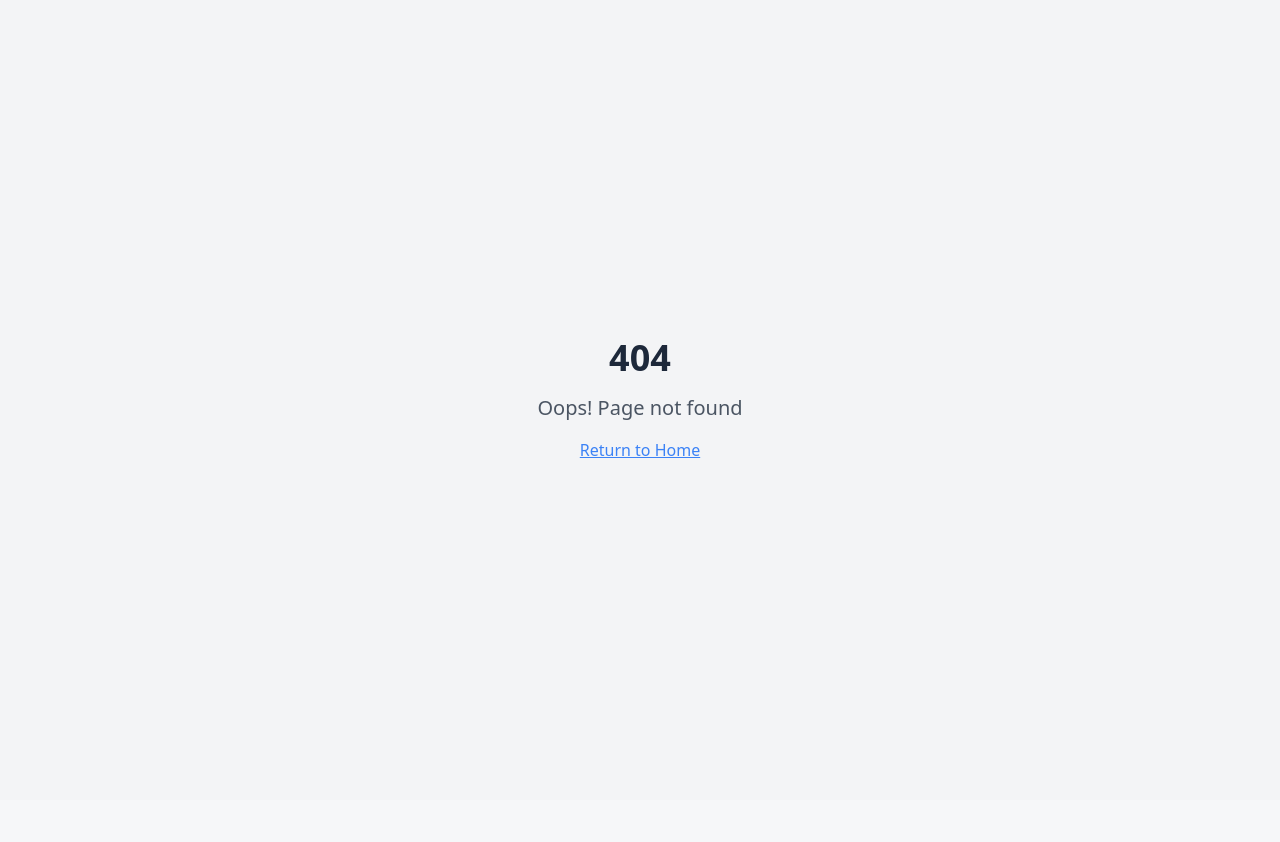
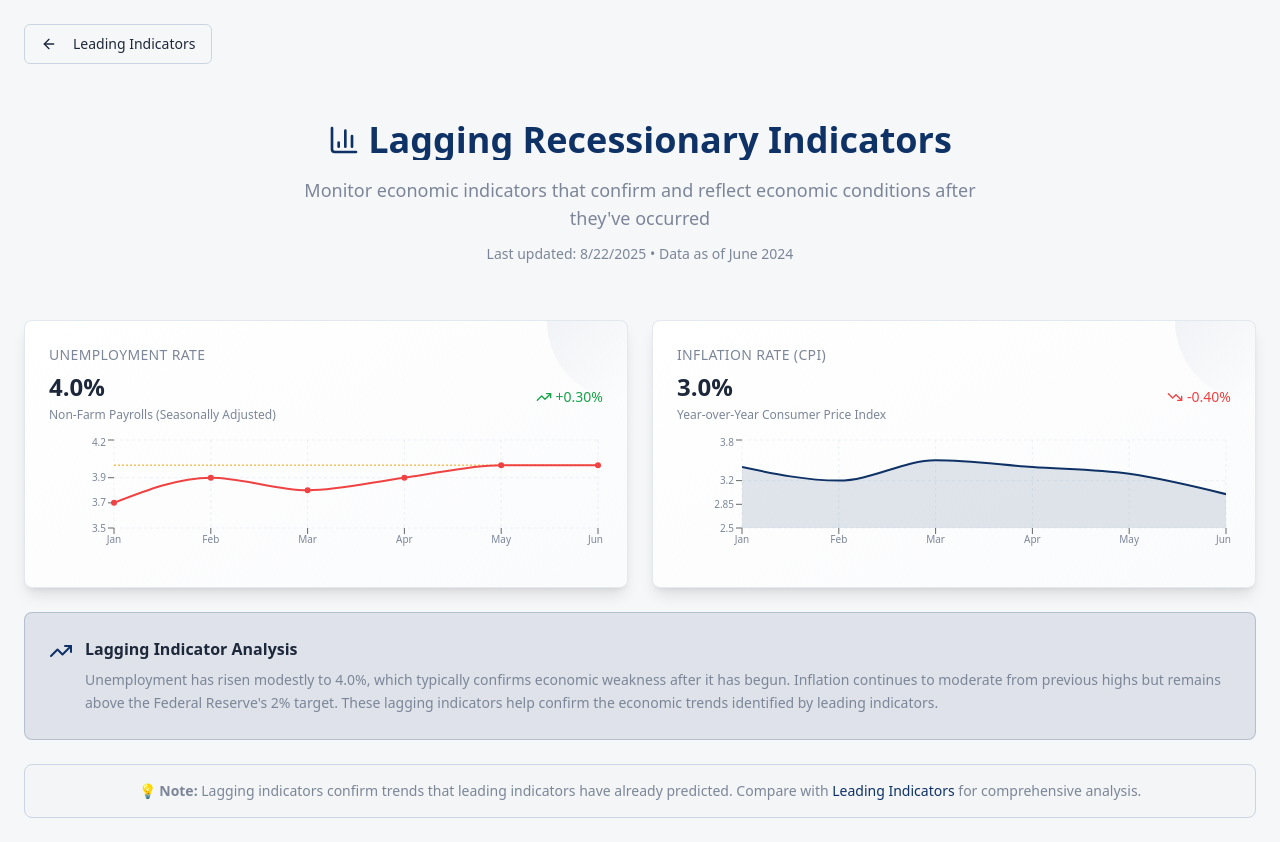
Before and after one commit to QuinnDSkelly/recessionary-indicators, a React (Vite) app: page /lagging in a window 1280 px wide. Before the commit this address had no page. Before the commit the page ends 800 px from the top, so only its background shows below. Built offline with nearby package versions, Linux system fonts and the light colour scheme.

Commit message:
Add Lagging Recessionary Indicators page
Add a new page to the dashboard for "Lagging Recessionary Indicators" which includes U.S. data on Unemployment Rate and Inflation.

```diff
--- a/src/App.tsx
+++ b/src/App.tsx
@@ -4,6 +4,7 @@ import { TooltipProvider } from "@/components/ui/tooltip";
 import { QueryClient, QueryClientProvider } from "@tanstack/react-query";
 import { BrowserRouter, Routes, Route } from "react-router-dom";
 import Index from "./pages/Index";
+import LaggingIndicators from "./pages/LaggingIndicators";
 import NotFound from "./pages/NotFound";
 
 const queryClient = new QueryClient();
@@ -16,6 +17,7 @@ const App = () => (
       <BrowserRouter>
         <Routes>
           <Route path="/" element={<Index />} />
+          <Route path="/lagging" element={<LaggingIndicators />} />
           {/* ADD ALL CUSTOM ROUTES ABOVE THE CATCH-ALL "*" ROUTE */}
           <Route path="*" element={<NotFound />} />
         </Routes>
--- /dev/null
+++ b/src/components/InflationChart.tsx
@@ -0,0 +1,45 @@
+import { AreaChart, Area, XAxis, YAxis, CartesianGrid, ResponsiveContainer, ReferenceLine } from 'recharts';
+
+const inflationData = [
+  { month: 'Jan', cpi: 3.4 },
+  { month: 'Feb', cpi: 3.2 },
+  { month: 'Mar', cpi: 3.5 },
+  { month: 'Apr', cpi: 3.4 },
+  { month: 'May', cpi: 3.3 },
+  { month: 'Jun', cpi: 3.0 }
+];
+
+export const InflationChart = () => {
+  return (
+    <div className="h-32">
+      <ResponsiveContainer width="100%" height="100%">
+        <AreaChart data={inflationData} margin={{ top: 5, right: 5, left: 5, bottom: 5 }}>
+          <CartesianGrid strokeDasharray="3 3" stroke="hsl(var(--border))" opacity={0.3} />
+          <XAxis
+            dataKey="month"
+            tick={{ fontSize: 10, fill: 'hsl(var(--muted-foreground))' }}
+            axisLine={false}
+          />
+          <YAxis
+            tick={{ fontSize: 10, fill: 'hsl(var(--muted-foreground))' }}
+            axisLine={false}
+            domain={[2.5, 3.8]}
+          />
+          <ReferenceLine
+            y={2.0}
+            stroke="hsl(var(--success))"
+            strokeDasharray="2 2"
+            strokeWidth={1}
+          />
+          <Area
+            type="monotone"
+            dataKey="cpi"
+            stroke="hsl(var(--financial-blue))"
+            fill="hsl(var(--financial-blue) / 0.2)"
+            strokeWidth={2}
+          />
+        </AreaChart>
+      </ResponsiveContainer>
+    </div>
+  );
+};
--- /dev/null
+++ b/src/components/UnemploymentChart.tsx
@@ -0,0 +1,46 @@
+import { LineChart, Line, XAxis, YAxis, CartesianGrid, ResponsiveContainer, ReferenceLine } from 'recharts';
+
+const unemploymentData = [
+  { month: 'Jan', rate: 3.7 },
+  { month: 'Feb', rate: 3.9 },
+  { month: 'Mar', rate: 3.8 },
+  { month: 'Apr', rate: 3.9 },
+  { month: 'May', rate: 4.0 },
+  { month: 'Jun', rate: 4.0 }
+];
+
+export const UnemploymentChart = () => {
+  return (
+    <div className="h-32">
+      <ResponsiveContainer width="100%" height="100%">
+        <LineChart data={unemploymentData} margin={{ top: 5, right: 5, left: 5, bottom: 5 }}>
+          <CartesianGrid strokeDasharray="3 3" stroke="hsl(var(--border))" opacity={0.3} />
+          <XAxis
+            dataKey="month"
+            tick={{ fontSize: 10, fill: 'hsl(var(--muted-foreground))' }}
+            axisLine={false}
+          />
+          <YAxis
+            tick={{ fontSize: 10, fill: 'hsl(var(--muted-foreground))' }}
+            axisLine={false}
+            domain={[3.5, 4.2]}
+          />
+          <ReferenceLine
+            y={4.0}
+            stroke="hsl(var(--warning))"
+            strokeDasharray="2 2"
+            strokeWidth={1}
+          />
+          <Line
+            type="monotone"
+            dataKey="rate"
+            stroke="hsl(var(--financial-red))"
+            strokeWidth={2}
+            dot={{ fill: 'hsl(var(--financial-red))', strokeWidth: 0, r: 3 }}
+            activeDot={{ r: 4, fill: 'hsl(var(--destructive))' }}
+          />
+        </LineChart>
+      </ResponsiveContainer>
+    </div>
+  );
+};
--- a/src/pages/Index.tsx
+++ b/src/pages/Index.tsx
@@ -3,12 +3,24 @@ import { YieldCurveChart } from "@/components/YieldCurveChart";
 import { HousingChart } from "@/components/HousingChart";
 import { PMIChart } from "@/components/PMIChart";
 import { MoneySupplyChart } from "@/components/MoneySupplyChart";
-import { TrendingDown, AlertTriangle } from "lucide-react";
+import { TrendingDown, AlertTriangle, ArrowRight } from "lucide-react";
+import { Button } from "@/components/ui/button";
+import { Link } from "react-router-dom";
 
 const Index = () => {
   return (
     <div className="min-h-screen bg-background p-6">
       <div className="max-w-7xl mx-auto space-y-6">
+        {/* Navigation */}
+        <div className="flex items-center justify-end">
+          <Link to="/lagging">
+            <Button variant="outline" className="flex items-center space-x-2">
+              <span>Lagging Indicators</span>
+              <ArrowRight className="h-4 w-4" />
+            </Button>
+          </Link>
+        </div>
+
         {/* Header */}
         <div className="text-center space-y-3 py-8">
           <div className="flex items-center justify-center space-x-2 mb-4">
--- /dev/null
+++ b/src/pages/LaggingIndicators.tsx
@@ -0,0 +1,88 @@
+import { IndicatorCard } from "@/components/IndicatorCard";
+import { UnemploymentChart } from "@/components/UnemploymentChart";
+import { InflationChart } from "@/components/InflationChart";
+import { TrendingUp, BarChart3, ArrowLeft } from "lucide-react";
+import { Button } from "@/components/ui/button";
+import { Link } from "react-router-dom";
+
+const LaggingIndicators = () => {
+  return (
+    <div className="min-h-screen bg-background p-6">
+      <div className="max-w-7xl mx-auto space-y-6">
+        {/* Navigation */}
+        <div className="flex items-center justify-between">
+          <Link to="/">
+            <Button variant="outline" className="flex items-center space-x-2">
+              <ArrowLeft className="h-4 w-4" />
+              <span>Leading Indicators</span>
+            </Button>
+          </Link>
+        </div>
+
+        {/* Header */}
+        <div className="text-center space-y-3 py-8">
+          <div className="flex items-center justify-center space-x-2 mb-4">
+            <BarChart3 className="h-8 w-8 text-primary" />
+            <h1 className="text-4xl font-bold bg-gradient-to-r from-primary to-financial-blue bg-clip-text text-transparent">
+              Lagging Recessionary Indicators
+            </h1>
+          </div>
+          <p className="text-lg text-muted-foreground max-w-2xl mx-auto">
+            Monitor economic indicators that confirm and reflect economic conditions after they've occurred
+          </p>
+          <div className="text-sm text-muted-foreground">
+            Last updated: {new Date().toLocaleDateString()} • Data as of June 2024
+          </div>
+        </div>
+
+        {/* Dashboard Grid */}
+        <div className="grid grid-cols-1 md:grid-cols-2 gap-6">
+          <IndicatorCard
+            title="Unemployment Rate"
+            value="4.0%"
+            change={0.3}
+            trend="up"
+            subtitle="Non-Farm Payrolls (Seasonally Adjusted)"
+          >
+            <UnemploymentChart />
+          </IndicatorCard>
+
+          <IndicatorCard
+            title="Inflation Rate (CPI)"
+            value="3.0%"
+            change={-0.4}
+            trend="down"
+            subtitle="Year-over-Year Consumer Price Index"
+          >
+            <InflationChart />
+          </IndicatorCard>
+        </div>
+
+        {/* Info Banner */}
+        <div className="bg-gradient-to-r from-primary/10 to-financial-blue/10 border border-primary/20 rounded-lg p-6 mt-8">
+          <div className="flex items-start space-x-3">
+            <TrendingUp className="h-6 w-6 text-primary mt-0.5 flex-shrink-0" />
+            <div>
+              <h3 className="font-semibold text-foreground mb-2">Lagging Indicator Analysis</h3>
+              <p className="text-sm text-muted-foreground leading-relaxed">
+                Unemployment has risen modestly to 4.0%, which typically confirms economic weakness after it has begun.
+                Inflation continues to moderate from previous highs but remains above the Federal Reserve's 2% target.
+                These lagging indicators help confirm the economic trends identified by leading indicators.
+              </p>
+            </div>
+          </div>
+        </div>
+
+        {/* Comparison Note */}
+        <div className="bg-muted/30 border border-border rounded-lg p-4">
+          <p className="text-sm text-muted-foreground text-center">
+            💡 <strong>Note:</strong> Lagging indicators confirm trends that leading indicators have already predicted.
+            Compare with <Link to="/" className="text-primary hover:underline">Leading Indicators</Link> for comprehensive analysis.
+          </p>
+        </div>
+      </div>
+    </div>
+  );
+};
+
+export default LaggingIndicators;
```
